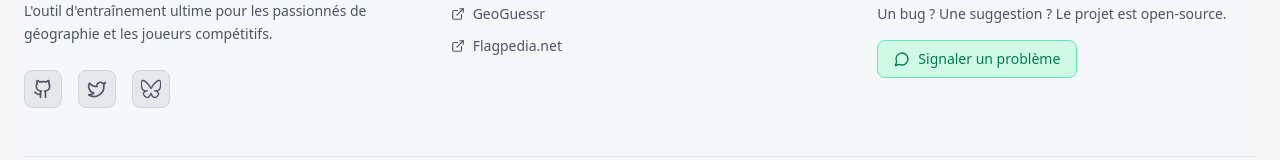
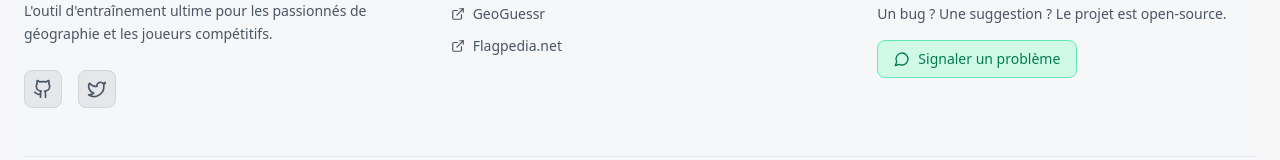
Before and after one commit to Gautierpicon/GeoTrainr, a React (Vite) app: page /#/ in a window 1280 px wide. Shown: the part 1380-1540 px from the top of the page. Built offline with nearby package versions, Linux system fonts and the light colour scheme.

Commit message:
remove Bluesky

```diff
--- a/src/pages/Homepage.jsx
+++ b/src/pages/Homepage.jsx
@@ -16,7 +16,6 @@ const MessageCircle = (props) => <IconBase {...props}><path d="M7.9 20A9 9 0 1 0
 const AlertCircle = (props) => <IconBase {...props}><circle cx="12" cy="12" r="10"/><line x1="12" x2="12" y1="8" y2="12"/><line x1="12" x2="12.01" y1="16" y2="16"/></IconBase>;
 const ExternalLink = (props) => <IconBase {...props}><path d="M18 13v6a2 2 0 0 1-2 2H5a2 2 0 0 1-2-2V8a2 2 0 0 1 2-2h6"/><polyline points="15 3 21 3 21 9"/><line x1="10" x2="21" y1="14" y2="3"/></IconBase>;
 const Globe = (props) => <IconBase {...props}><circle cx="12" cy="12" r="10"/><path d="M12 2a14.5 14.5 0 0 0 0 20 14.5 14.5 0 0 0 0-20"/><path d="M2 12h20"/></IconBase>;
-const Bluesky = (props) => <IconBase {...props}><svg xmlns="http://www.w3.org/2000/svg" viewBox="0 0 600 530" stroke="currentColor" stroke-width="40" fill="none" stroke-linecap="round" stroke-linejoin="round"><path d="M135.72 44.03c66.496 49.921 138.02 151.14 164.28 205.46 26.262-54.316 97.782-155.54 164.28-205.46 47.98-36.021 125.72-63.892 125.72 24.795 0 17.712-10.155 148.79-16.111 170.07-20.703 73.984-96.144 92.854-163.25 81.433 117.3 19.964 147.14 86.092 82.697 152.22-122.39 125.59-175.91-31.511-189.63-71.766-2.514-7.3797-3.6904-10.832-3.7077-7.8964-0.0174-2.9357-1.1937 0.51669-3.7077 7.8964-13.714 40.255-67.233 197.36-189.63 71.766-64.444-66.128-34.605-132.26 82.697-152.22-67.108 11.421-142.55-7.4491-163.25-81.433-5.9562-21.282-16.111-152.36-16.111-170.07 0-88.687 77.742-60.816 125.72-24.795z"/></svg></IconBase>;
 
 const Homepage = () => {
   const [_hoveredCard, setHoveredCard] = useState(null);
@@ -135,9 +134,6 @@ const Homepage = () => {
                  <a href="https://twitter.com/vu_zip" target="_blank" rel="noreferrer" className="bg-gray-200 dark:bg-slate-800 hover:bg-gray-300 dark:hover:bg-slate-700 p-2 rounded-lg transition-colors border border-gray-300 dark:border-slate-700 group">
                     <Twitter className="w-5 h-5 text-gray-600 dark:text-slate-400 group-hover:text-sky-600 dark:group-hover:text-sky-400" />
                  </a>
-                 <a href="https://bsky.app/profile/vu-zip.bsky.social" target="_blank" rel="noreferrer" className="bg-gray-200 dark:bg-slate-800 hover:bg-gray-300 dark:hover:bg-slate-700 p-2 rounded-lg transition-colors border border-gray-300 dark:border-slate-700 group">
-                    <Bluesky className="w-5 h-5 text-gray-600 dark:text-slate-400 group-hover:text-blue-600 dark:group-hover:text-blue-400" />
-                 </a>
               </div>
             </div>
 
```
